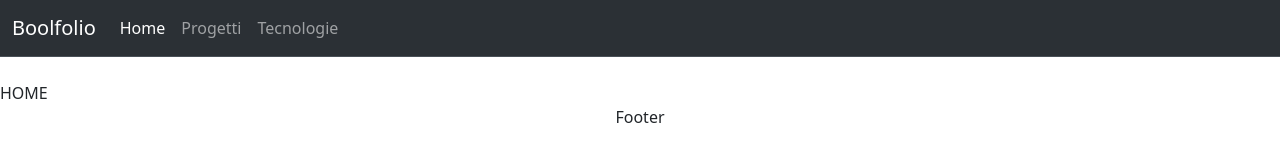
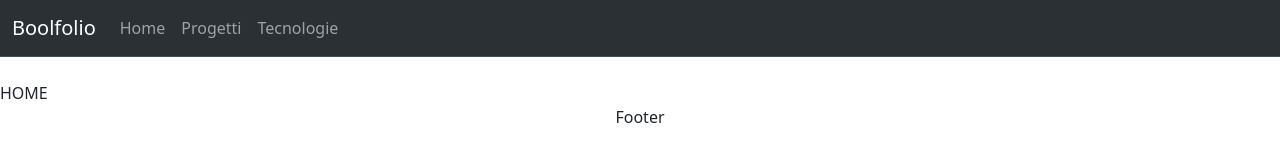
Before and after one commit to LucaBeltrami10/vite-boolfolio, a Vue app: page / in a window 1280 px wide. Shown: the top 160 px of the page. Built offline with nearby package versions, Linux system fonts and the light colour scheme.

Commit message:
created router-link in nav elements

```diff
--- a/src/components/AppHeader.vue
+++ b/src/components/AppHeader.vue
@@ -11,13 +11,21 @@
                 <div class="collapse navbar-collapse" id="navbarNav">
                     <ul class="navbar-nav">
                         <li class="nav-item">
-                            <a class="nav-link active" aria-current="page" href="#">Home</a>
+                            <router-link :to="{ name: 'home' }" class="nav-link">
+                                Home
+                            </router-link>
                         </li>
+
                         <li class="nav-item">
-                            <a class="nav-link" href="#">Progetti</a>
+                            <router-link :to="{ name: 'projects' }" class="nav-link">
+                                Progetti
+                            </router-link>
                         </li>
+
                         <li class="nav-item">
-                            <a class="nav-link" href="#">Tecnologie</a>
+                            <router-link :to="{ name: 'technologies' }" class="nav-link">
+                                Tecnologie
+                            </router-link>
                         </li>
                     </ul>
                 </div>
```
